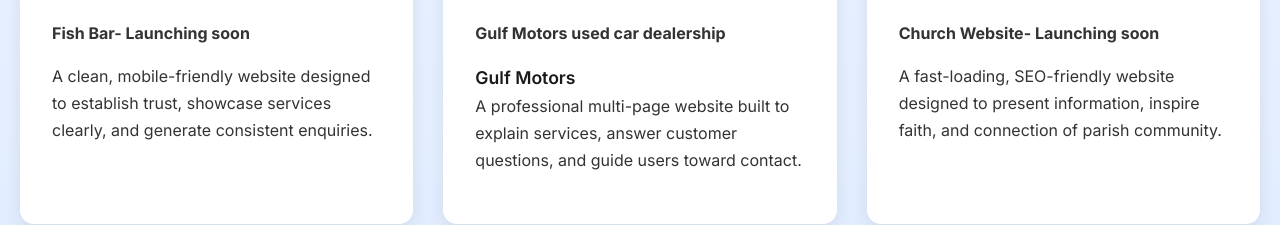
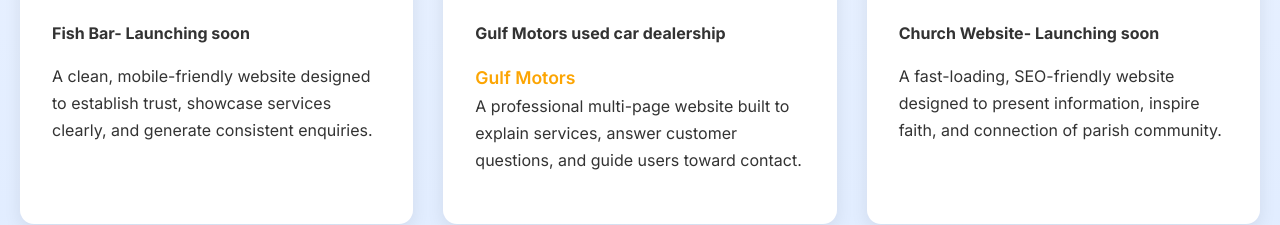
Before and after one commit to mathdhan/IMatt, a plain HTML site: page index.html in a window 1280 px wide. Shown: the part 1872-2097 px from the top of the page. Drawn offline with nearby package versions, Linux system fonts and the light colour scheme.

Commit message:
Update index.html

```diff
--- a/index.html
+++ b/index.html
@@ -249,7 +249,7 @@ footer{
 
 .site-heading a {
   text-decoration: none;
-  color: #1a1a1a; /* change to your brand color */
+  color: #fca503; /* change to your brand color */
   font-weight: 600;
 }
 
```
